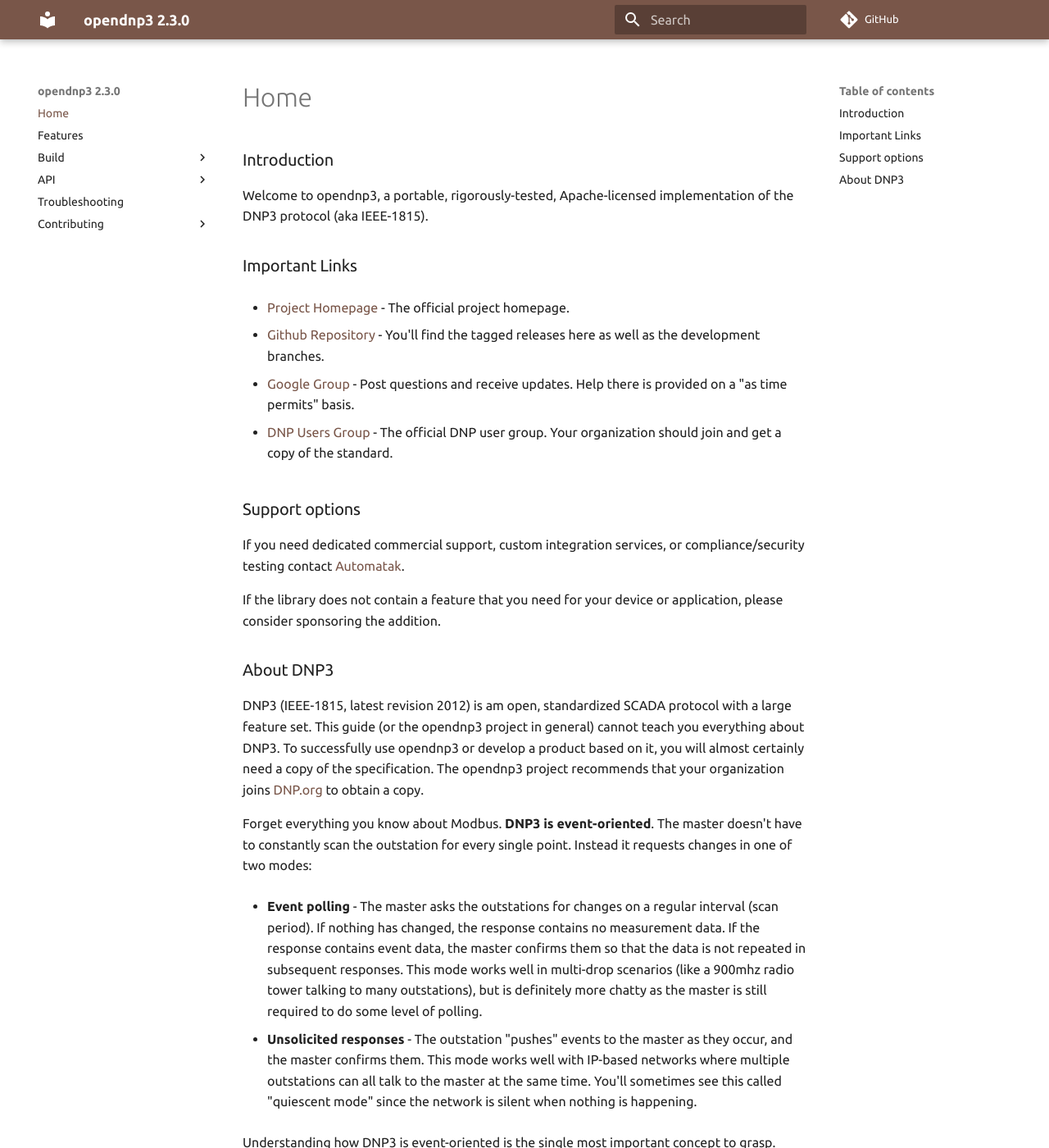
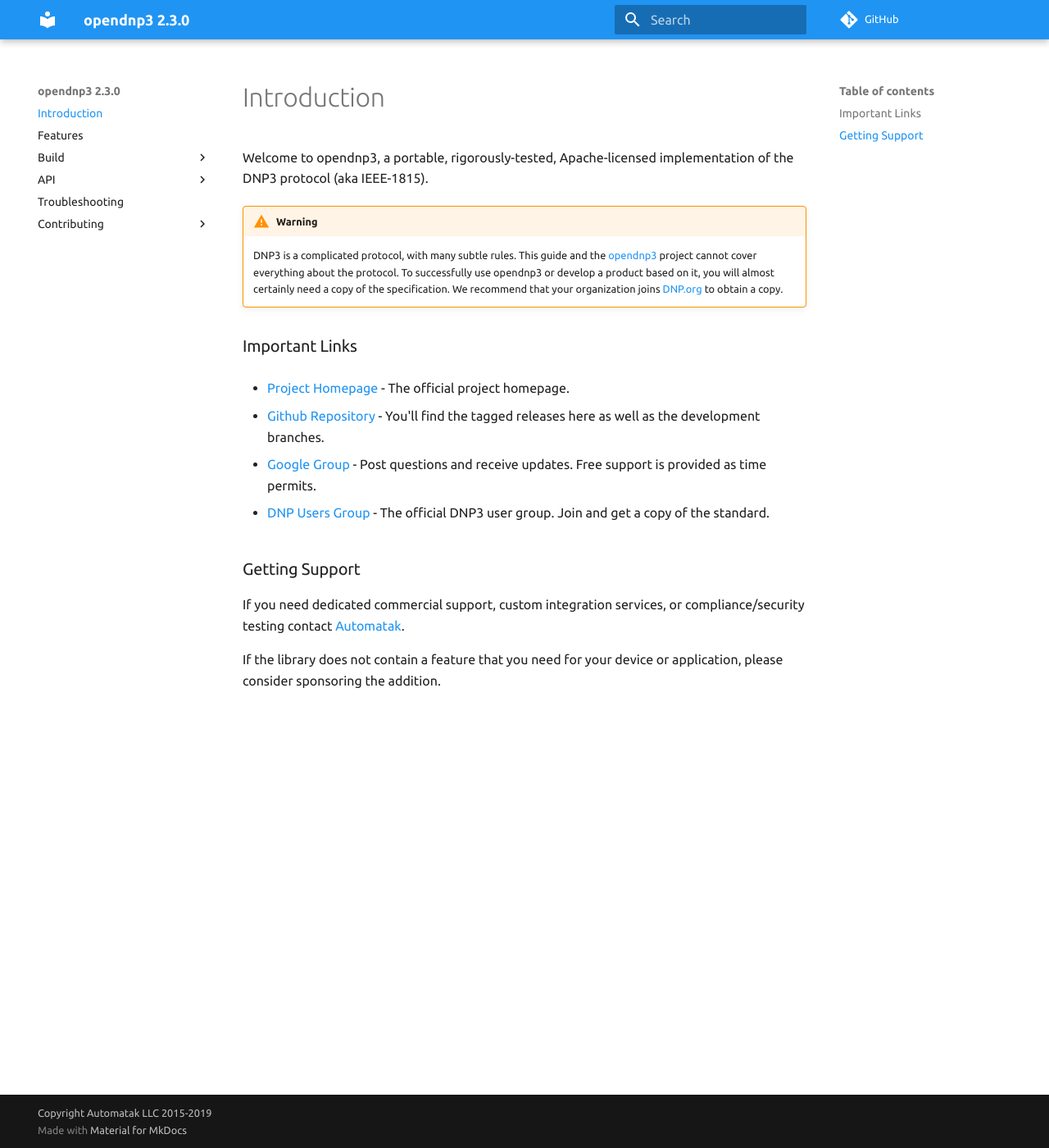
Before and after one commit to dnp3/opendnp3-guide, an MkDocs documentation site: the page built from docs/index.md, in a window 1280 px wide and 1400 px high. Shown: the whole window at 82% size. Built offline with MkDocs 1.6.1 and Material for MkDocs 9.7.7, drawn with Linux system fonts in a browser that asks for light colours; comment, search, counter and statistics services are not loaded; some of the changed text lies outside the part shown.

Commit message:
modernize the intro page

```diff
--- a/docs/index.md
+++ b/docs/index.md
@@ -1,6 +1,10 @@
-### Introduction
+Welcome to opendnp3, a portable, rigorously-tested, Apache-licensed implementation of the DNP3 protocol (aka IEEE-1815).
 
-Welcome to opendnp3, a portable, rigorously-tested, Apache-licensed implementation of the DNP3 protocol (aka IEEE-1815).
+!!! warning
+
+    DNP3 is a complicated protocol, with many subtle rules. This guide and the [opendnp3](https://dnp3.github.io) project cannot cover everything about
+	the protocol. To successfully use opendnp3 or develop a product based on it, you will almost certainly need a copy of the specification.
+	We recommend that your organization joins [DNP.org](https://www.dnp.org) to obtain a copy.
 
 ### Important Links
 
@@ -8,32 +12,12 @@
 
 * [Github Repository](https://www.github.com/dnp3/opendnp3) - You'll find the tagged releases here as well as the development branches.
 
-* [Google Group](https://groups.google.com/group/automatak-dnp3) - Post questions and receive updates. Help there is provided on a "as time permits" basis.
+* [Google Group](https://groups.google.com/group/automatak-dnp3) - Post questions and receive updates. Free support is provided as time permits.
 
-* [DNP Users Group](https://www.dnp.org) - The official DNP user group. Your organization should join and get a copy of the standard.
+* [DNP Users Group](https://www.dnp.org) - The official DNP3 user group. Join and get a copy of the standard.
 
-### Support options
+### Getting Support
 
 If you need dedicated commercial support, custom integration services, or compliance/security testing contact [Automatak](http://www.automatak.com).
 
 If the library does not contain a feature that you need for your device or application, please consider sponsoring the addition.
-
-
-### About DNP3
-
-DNP3 (IEEE-1815, latest revision 2012) is am open, standardized SCADA protocol with a large feature set.  This guide (or the opendnp3 project in general)
-cannot teach you everything about DNP3. To successfully use opendnp3 or develop a product based on it, you will almost certainly need a copy of the specification.
-The opendnp3 project recommends that your organization joins [DNP.org](https://www.dnp.org) to obtain a copy.
-
-Forget everything you know about Modbus. **DNP3 is event-oriented**. The master doesn't have to constantly scan the outstation for every single point.
-Instead it requests changes in one of two modes:
-
-* **Event polling** - The master asks the outstations for changes on a regular interval (scan period). If nothing has changed, the response contains no measurement data.
-If the response contains event data, the master confirms them so that the data is not repeated in subsequent responses. This mode works well in multi-drop scenarios
-(like a 900mhz radio tower talking to many outstations), but is definitely more chatty as the master is still required to do some level of polling.
-
-* **Unsolicited responses** - The outstation "pushes" events to the master as they occur, and the master confirms them. This mode works well with IP-based networks where
-multiple outstations can all talk to the master at the same time. You'll sometimes see this called "quiescent mode" since the network is silent when nothing is happening.
-
-Understanding how DNP3 is event-oriented is the single most important concept to grasp. There are many other subtleties and complexities to discover as you implement DNP3
-software, but always keep this in mind.
--- a/mkdocs.yml
+++ b/mkdocs.yml
@@ -5,14 +5,15 @@
 theme:
   name: 'material'
   palette:
-    primary: 'brown'
+    primary: 'blue'
     accent: 'orange'
   font:
     text: 'Ubuntu'
     code: 'Ubuntu Mono'
-
+markdown_extensions:
+  - admonition
 nav:
-- Home: 'index.md'
+- Introduction: 'index.md'
 - Features: 'features/features.md'
 - Build:
   - 'Requirements': 'build/requirements.md'
```
